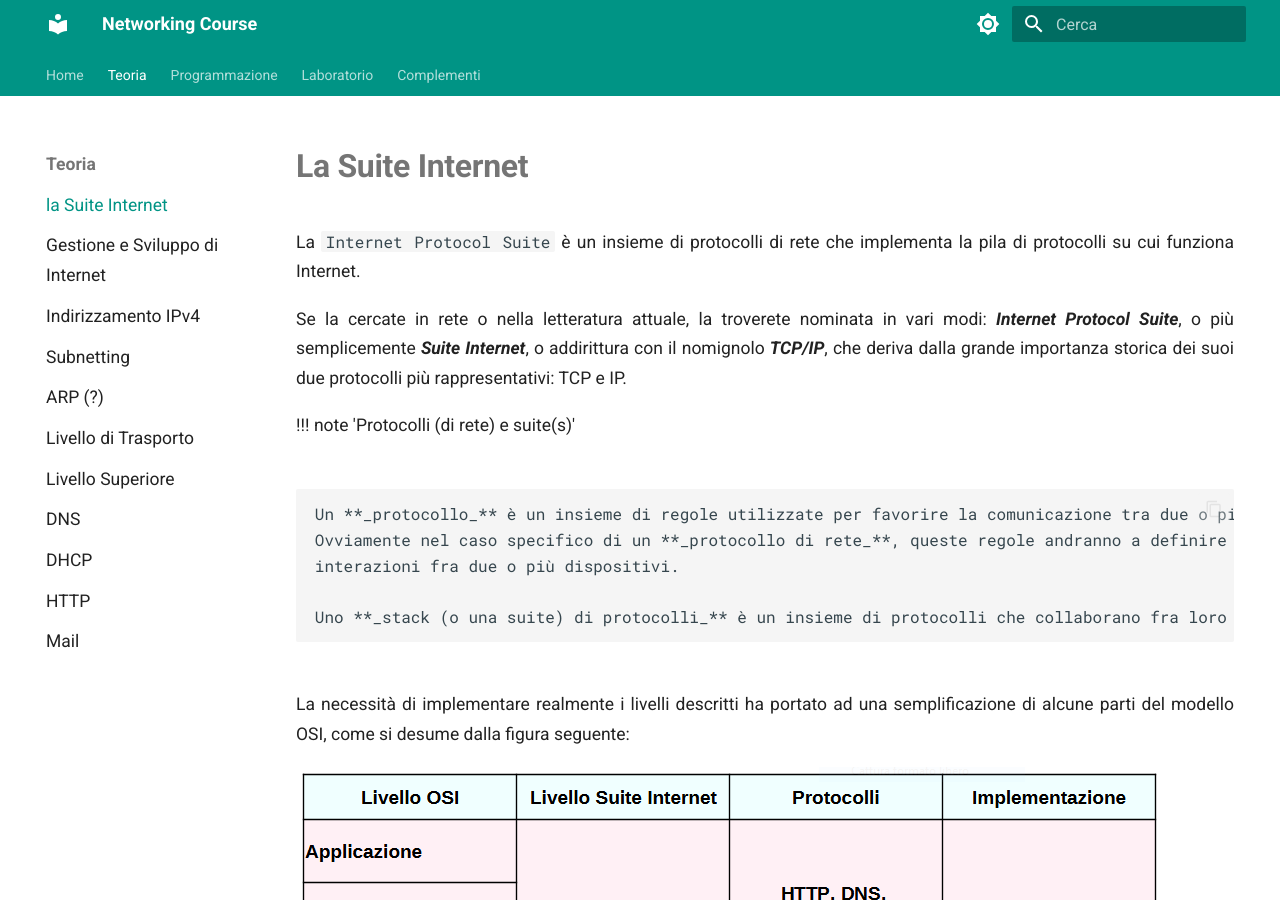
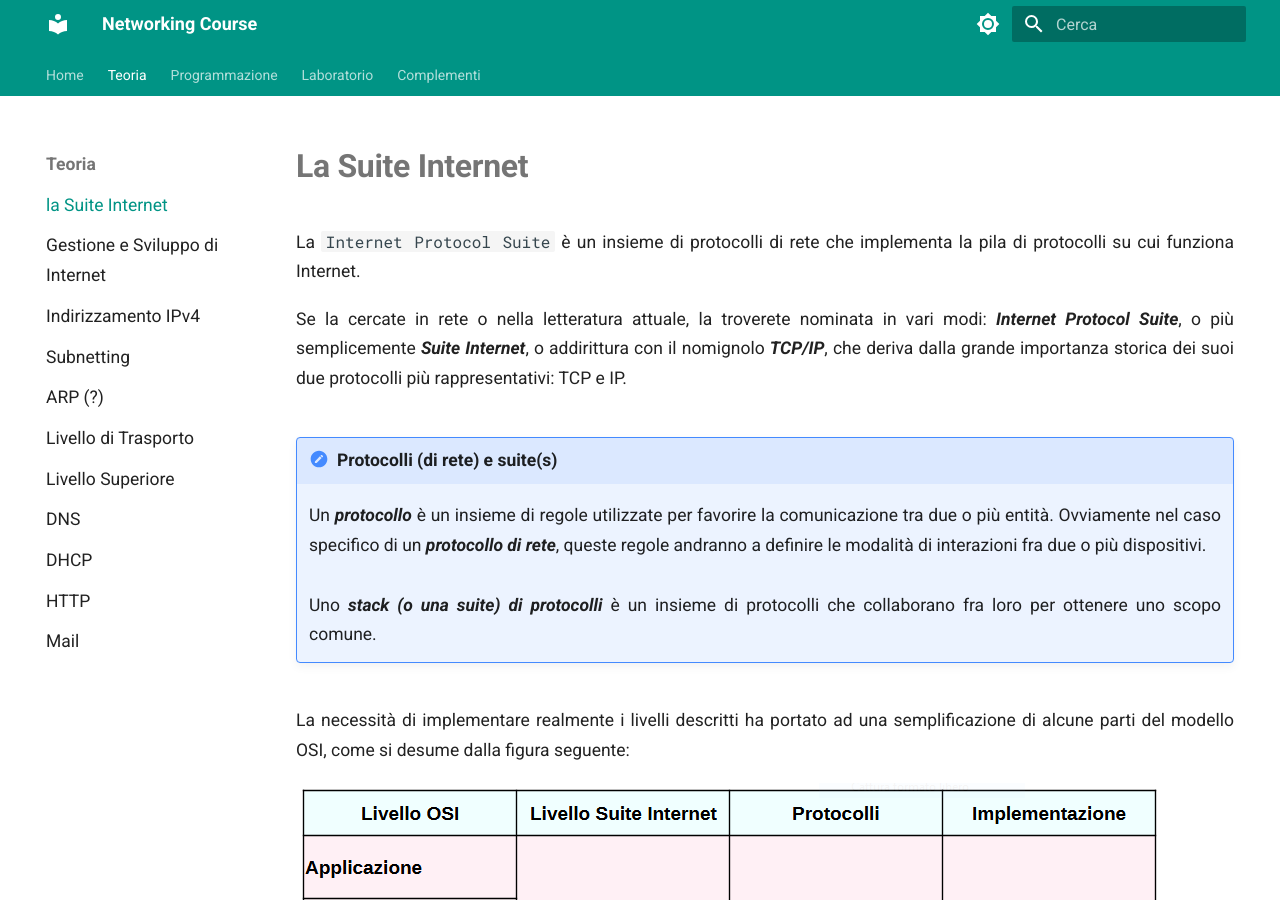
Before and after one commit to adjamhub/nethandouts, an MkDocs documentation site: the page built from docs/teoria/01_suite_internet.md, in a window 1280 px wide and 900 px high. Built offline with MkDocs 1.6.1 and Material for MkDocs 9.7.7, drawn with Linux system fonts in a browser that asks for light colours; emoji names are drawn with the system emoji font.

Commit message:
fix note

```diff
--- a/docs/teoria/01_suite_internet.md
+++ b/docs/teoria/01_suite_internet.md
@@ -7,12 +7,12 @@ Se la cercate in rete o nella letteratura attuale, la troverete nominata in vari
 o addirittura con il nomignolo ***TCP/IP***, che deriva dalla grande importanza storica
 dei suoi due protocolli più rappresentativi: TCP e IP.
 
-!!! note 'Protocolli (di rete) e suite(s)'
+!!! note "Protocolli (di rete) e suite(s)"
 
     Un **_protocollo_** è un insieme di regole utilizzate per favorire la comunicazione tra due o più entità.
     Ovviamente nel caso specifico di un **_protocollo di rete_**, queste regole andranno a definire le modalità di
     interazioni fra due o più dispositivi.
-
+    <br><br>
     Uno **_stack (o una suite) di protocolli_** è un insieme di protocolli che collaborano fra loro per ottenere uno scopo comune.
 
 La necessità di implementare realmente i livelli descritti ha portato ad una semplificazione di alcune parti del modello OSI, come si desume dalla figura seguente:
```
